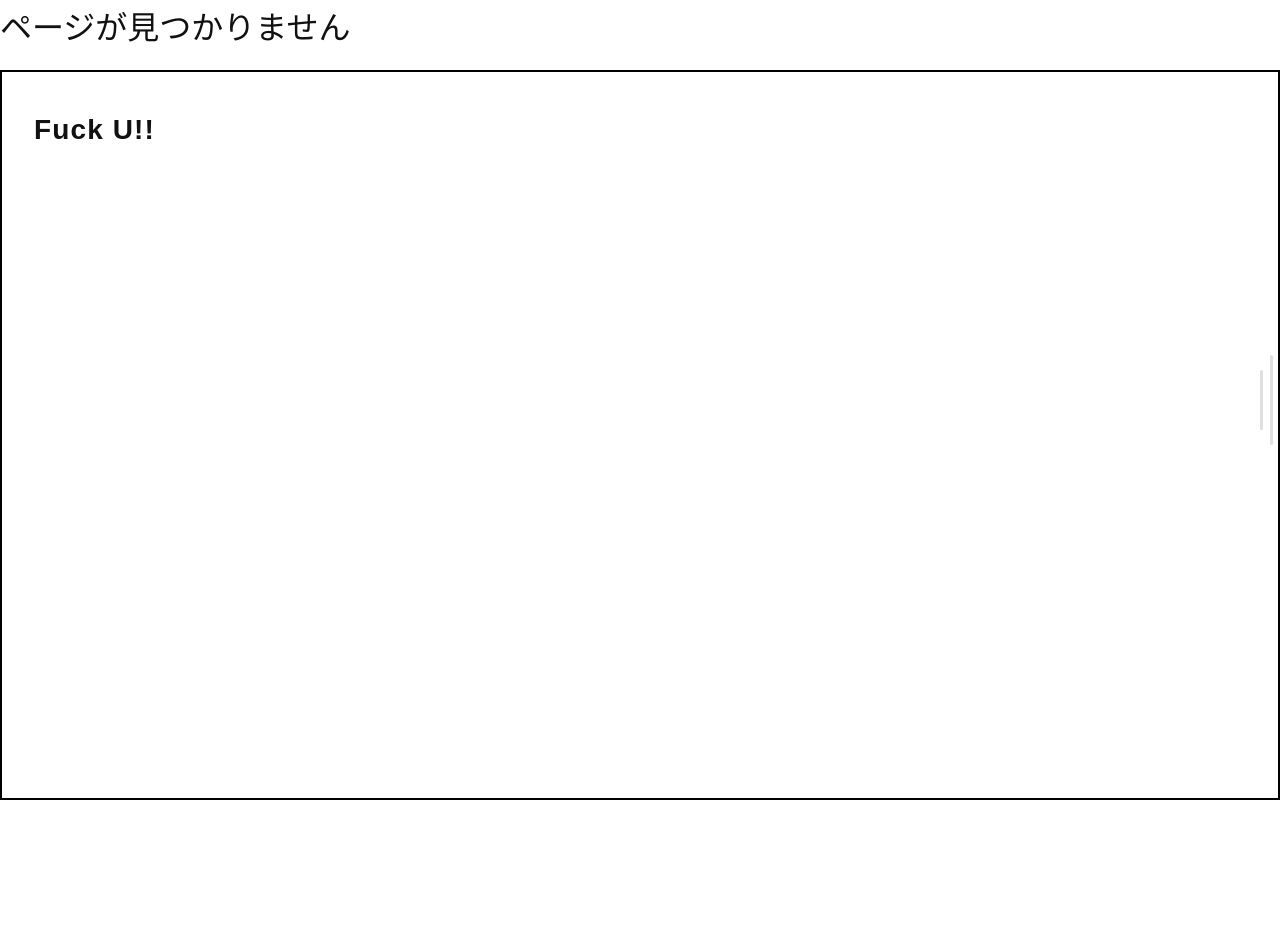
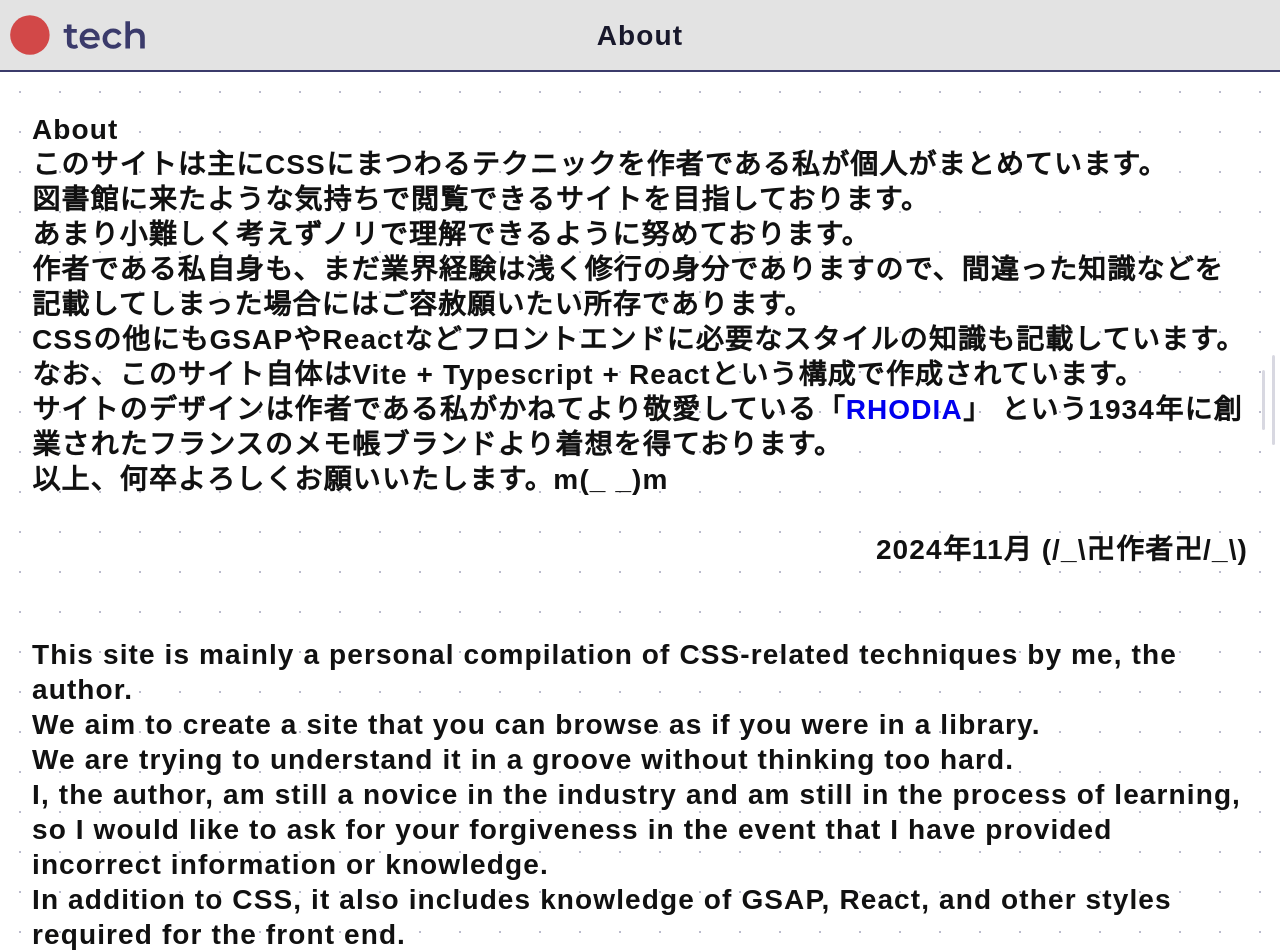
Before and after one commit to takyamata/css-stockroom, a React (Vite) app: page /about in a window 1280 px wide. Shown: the top 952 px of the page. Before the commit the page ends 800 px from the top, so only its background shows below. Built offline with nearby package versions, Linux system fonts and the light colour scheme; a web font is replaced by a local one.

Commit message:
色々見た目調整

```diff
--- /dev/null
+++ b/src/assets/Logo.tsx
@@ -0,0 +1,31 @@
+interface LogoProps {
+    className: string;
+}
+const Logo: React.FC<LogoProps> = ({ className }) => {
+    return (
+        <svg
+            //   {...props}
+            className={`logo ${className}`}
+            viewBox="0 0 1903 564"
+            xmlns="http://www.w3.org/2000/svg"
+        >
+            <g transform="matrix(1.52151,0,0,1.52151,-165.277,-421.935)">
+                <path d="M739.849,578.109C734.84,582.208 728.691,585.282 721.404,587.331C714.345,589.381 706.83,590.406 698.86,590.406C678.82,590.406 663.335,585.168 652.405,574.693C641.474,564.218 636.009,548.961 636.009,528.921L636.009,441.135L605.95,441.135L605.95,406.977L636.009,406.977L636.009,365.304L678.707,365.304L678.707,406.977L727.553,406.977L727.553,441.135L678.707,441.135L678.707,527.896C678.707,536.778 680.87,543.609 685.197,548.391C689.523,552.946 695.786,555.223 703.984,555.223C713.548,555.223 721.518,552.718 727.894,547.708L739.849,578.109Z" />
+            </g>
+            <g transform="matrix(1.52151,0,0,1.52151,-165.277,-421.935)">
+                <path d="M940.357,497.837C940.357,500.798 940.13,505.01 939.674,510.476L796.552,510.476C799.057,523.911 805.547,534.614 816.022,542.584C826.725,550.327 839.933,554.198 855.645,554.198C875.685,554.198 892.195,547.594 905.175,534.386L928.06,560.688C919.863,570.48 909.501,577.881 896.977,582.891C884.452,587.901 870.333,590.406 854.621,590.406C834.581,590.406 816.933,586.421 801.676,578.45C786.418,570.48 774.577,559.436 766.151,545.317C757.953,530.971 753.854,514.802 753.854,496.813C753.854,479.05 757.839,463.11 765.81,448.991C774.008,434.645 785.28,423.487 799.626,415.516C813.973,407.546 830.141,403.561 848.131,403.561C865.893,403.561 881.719,407.546 895.61,415.516C909.729,423.259 920.66,434.303 928.402,448.65C936.372,462.768 940.357,479.164 940.357,497.837ZM848.131,437.719C834.467,437.719 822.854,441.818 813.289,450.016C803.953,457.986 798.26,468.689 796.21,482.125L899.709,482.125C897.888,468.917 892.308,458.214 882.972,450.016C873.635,441.818 862.022,437.719 848.131,437.719Z" />
+            </g>
+            <g transform="matrix(1.52151,0,0,1.52151,-165.277,-421.935)">
+                <path d="M1065.03,590.406C1046.13,590.406 1029.17,586.421 1014.14,578.45C999.109,570.48 987.382,559.436 978.956,545.317C970.53,530.971 966.318,514.802 966.318,496.813C966.318,478.823 970.53,462.768 978.956,448.65C987.382,434.531 998.995,423.487 1013.8,415.516C1028.83,407.546 1045.91,403.561 1065.03,403.561C1083.02,403.561 1098.74,407.205 1112.17,414.492C1125.84,421.779 1136.08,432.254 1142.91,445.917L1110.12,465.046C1104.88,456.62 1098.28,450.358 1090.31,446.259C1082.57,441.932 1074.03,439.769 1064.69,439.769C1048.75,439.769 1035.55,445.006 1025.07,455.481C1014.59,465.729 1009.36,479.506 1009.36,496.813C1009.36,514.119 1014.48,528.01 1024.73,538.485C1035.2,548.733 1048.53,553.857 1064.69,553.857C1074.03,553.857 1082.57,551.807 1090.31,547.708C1098.28,543.381 1104.88,537.005 1110.12,528.58L1142.91,547.708C1135.86,561.371 1125.49,571.96 1111.83,579.475C1098.39,586.762 1082.8,590.406 1065.03,590.406Z" />
+            </g>
+            <g transform="matrix(1.52151,0,0,1.52151,-165.277,-421.935)">
+                <path d="M1281.6,403.561C1304.6,403.561 1323.04,410.279 1336.93,423.714C1350.82,437.15 1357.77,457.075 1357.77,483.491L1357.77,588.015L1315.07,588.015L1315.07,488.956C1315.07,473.016 1311.31,461.06 1303.8,453.09C1296.29,444.892 1285.58,440.793 1271.69,440.793C1255.98,440.793 1243.57,445.575 1234.46,455.14C1225.35,464.476 1220.8,478.026 1220.8,495.788L1220.8,588.015L1178.1,588.015L1178.1,334.562L1220.8,334.562L1220.8,426.789C1227.86,419.274 1236.51,413.581 1246.76,409.709C1257.23,405.61 1268.84,403.561 1281.6,403.561Z" />
+            </g>
+            <g transform="matrix(1.52151,0,0,1.52151,-25.1718,-346.732)">
+                <circle cx="200.974" cy="413.057" r="182.85" />
+            </g>
+        </svg>
+    );
+};
+
+export default Logo;
--- /dev/null
+++ b/src/components/About/About.tsx
@@ -0,0 +1,75 @@
+import React from 'react';
+
+const About = () => {
+    return (
+        <div>
+            About
+            <p>
+                このサイトは主にCSSにまつわるテクニックを作者である私が個人がまとめています。
+                <br />
+                図書館に来たような気持ちで閲覧できるサイトを目指しております。
+                <br />
+                あまり小難しく考えずノリで理解できるように努めております。
+                <br />
+                作者である私自身も、まだ業界経験は浅く修行の身分でありますので、間違った知識などを記載してしまった場合にはご容赦願いたい所存であります。
+                <br />
+                CSSの他にもGSAPやReactなどフロントエンドに必要なスタイルの知識も記載しています。
+                <br />
+                なお、このサイト自体はVite + Typescript +
+                Reactという構成で作成されています。
+                <br />
+                サイトのデザインは作者である私がかねてより敬愛している「
+                <a href="https://www.bloc-rhodia.jp/index.html" target="_blank">
+                    RHODIA
+                </a>
+                」
+                という1934年に創業されたフランスのメモ帳ブランドより着想を得ております。
+                <br />
+                以上、何卒よろしくお願いいたします。m(_ _)m
+                <br />
+                <br />
+                <span style={{ display: 'block', textAlign: 'right' }}>
+                    2024年11月 (/_\卍作者卍/_\)
+                </span>
+            </p>
+            <br />
+            <br />
+            <p>
+                This site is mainly a personal compilation of CSS-related
+                techniques by me, the author.
+                <br />
+                We aim to create a site that you can browse as if you were in a
+                library.
+                <br />
+                We are trying to understand it in a groove without thinking too
+                hard.
+                <br />
+                I, the author, am still a novice in the industry and am still in
+                the process of learning, so I would like to ask for your
+                forgiveness in the event that I have provided incorrect
+                information or knowledge.
+                <br />
+                In addition to CSS, it also includes knowledge of GSAP, React,
+                and other styles required for the front end.
+                <br />
+                The site itself was created using Vite + Typescript + React.
+                <br />
+                The design of the site was inspired by
+                <a href="https://www.bloc-rhodia.jp/index.html" target="_blank">
+                    RHODIA
+                </a>
+                , a French brand of notepads founded in 1934, whichI have long
+                admired.
+                <br />
+                Thank you in advance for your cooperation. :D
+                <br />
+                <br />
+                <span style={{ display: 'block', textAlign: 'right' }}>
+                    November 2024 (/_\卍author卍/_\)
+                </span>
+            </p>
+        </div>
+    );
+};
+
+export default About;
--- /dev/null
+++ b/src/components/Gsap/Scroll.module.scss
@@ -0,0 +1,10 @@
+.root {
+}
+.button {
+    width: 10rem;
+    height: 3rem;
+    border-radius: 1.5rem;
+    padding: 0.4rem;
+    background-color: var(--button);
+    transition: all 0.2s ease;
+}
--- a/src/components/Gsap/Scroll.tsx
+++ b/src/components/Gsap/Scroll.tsx
@@ -1,7 +1,37 @@
-import React from 'react';
+import React, { useState } from 'react';
+import styles from './Scroll.module.scss';
 
 const Scroll = () => {
-    return <div>Scroll画面です</div>;
+    const handleClick = () => {
+        // CSS変数の値を取得
+        const rootStyle = getComputedStyle(document.documentElement);
+        const delayTime = rootStyle.getPropertyValue('--time-button').trim(); // 時間を取得
+
+        // 取得した時間をミリ秒に変換
+        const delayInMilliseconds = parseInt(delayTime, 10) * 1000; // 秒単位からミリ秒単位に変換
+
+        // console.log(`Delay time: ${delayInMilliseconds}ms`); // コンソールに表示
+
+        // 指定された時間だけ遅延させる
+        setTimeout(() => {
+            // 遅延後の処理（例: ボタンの色をトグル）
+            const currentColor = rootStyle.getPropertyValue('--button').trim();
+            const newColor = currentColor === 'blue' ? 'red' : 'blue'; // 色をトグル
+            document.documentElement.style.setProperty('--button', newColor);
+        }, delayInMilliseconds);
+    };
+    return (
+        <div className={styles.root}>
+            Scroll画面です
+            <button
+                type="button"
+                className={styles.button}
+                onClick={handleClick}
+            >
+                <span>ボタン</span>
+            </button>
+        </div>
+    );
 };
 
 export default Scroll;
--- a/src/components/Header/header.module.scss
+++ b/src/components/Header/header.module.scss
@@ -1,10 +1,19 @@
+@use '@styles/mixin' as *;
 .root {
     grid-area: header;
     background-color: var(--header);
-    &__child {
-        background-color: blue;
-    }
+    display: grid;
+    place-content: center;
+    position: relative;
 }
-.child {
-    // background-color: blue;
+h1 {
+    @include font(extra-bold, var(--base-dark));
 }
+.logo {
+    width: auto;
+    height: 4rem;
+    position: absolute;
+    top: 50%;
+    left: 1rem;
+    transform: translateY(-50%);
+}
--- a/src/components/Header/header.tsx
+++ b/src/components/Header/header.tsx
@@ -2,6 +2,7 @@ import React from 'react';
 import { useLocation } from 'react-router-dom';
 import styles from './Header.module.scss';
 import { parentRoutes, gsapRoutes } from '@route/routes';
+import LogoSVG from '@assets/Logo';
 
 const Header = () => {
     const location = useLocation();
@@ -11,6 +12,7 @@ const Header = () => {
     );
     return (
         <div className={styles.root}>
+            <LogoSVG className={styles.logo} />
             <h1>{currentRoute?.text || 'ページが見つかりません'}</h1>
         </div>
     );
--- a/src/components/Main/main.module.scss
+++ b/src/components/Main/main.module.scss
@@ -3,8 +3,14 @@
     grid-area: main;
     background-color: var(--main);
     padding: 4rem 3.2rem;
-    border-top: 0.1rem solid var(--border);
+    border-top: 0.2rem solid var(--border);
     @include font(extra-bold);
-    border: 0.2rem solid black;
     min-height: 100%;
+    background-image: radial-gradient(
+        circle,
+        rgba(#3b3b6b, 0.35) 1px,
+        transparent 1px
+    );
+    background-position: 0 0;
+    background-size: 4rem 4rem;
 }
--- a/src/components/SideMenu/sideMenu.module.scss
+++ b/src/components/SideMenu/sideMenu.module.scss
@@ -2,7 +2,6 @@
 .root {
     grid-area: sidemenu;
     background-color: var(--sidemenu);
-    border-right: 0.1rem solid var(--border);
     position: absolute;
     top: 0;
     width: 20rem;
@@ -15,6 +14,7 @@
     display: flex;
     flex-direction: column;
     justify-content: space-between;
+    border: 0.2rem solid var(--border);
     &[data-position='left'] {
         border-radius: 0 1.2rem 1.2rem 0;
     }
@@ -23,7 +23,7 @@
     }
     // openの共通
     &[data-state='open'] {
-        box-shadow: 0 0 1rem 0 rgba(black, 0.2);
+        // box-shadow: 0 0 1rem 0 rgba(black, 0.2);
         &::before,
         &::after {
             opacity: 0.05;
@@ -55,6 +55,7 @@
     &[data-position='left'][data-state='open'] {
         left: 0;
         transform: translate(0, -50%);
+        border-left: none;
         &::before {
             right: -2.5rem;
         }
@@ -66,6 +67,7 @@
     &[data-position='right'][data-state='open'] {
         left: 100%;
         transform: translate(-100%, -50%);
+        border-right: none;
         &::before {
             left: -2.5rem;
         }
@@ -75,7 +77,7 @@
     }
     // 閉じているときのhover共通
     &:has(.button_open:hover) {
-        box-shadow: 0 0 1rem 0 rgba(black, 0.2);
+        // box-shadow: 0 0 1rem 0 rgba(black, 0.2);
         &::before {
             height: 11rem;
         }
@@ -134,32 +136,35 @@
 .li {
     border-radius: 10rem;
     position: relative;
-    &[data-current='true'] {
-        &::after,
-        &::before {
+    &::after {
         content: '';
         display: block;
         width: calc(100% + 2rem);
-            height: 0.1rem;
+        height: 0.3rem;
         border-radius: 10rem;
         background-color: var(--current);
         position: absolute;
-        }
-        &::after {
         bottom: 0;
-        }
-        &::before {
-            bottom: calc(0% - 0.3rem);
+        transition: all 0.22s cubic-bezier(0.02, 0.42, 0.59, 1.35);
     }
     [data-position='right'] & {
-            &::after,
-            &::before {
+        &::after {
+            left: calc(100% + 1.2rem);
+        }
+    }
+    [data-position='left'] & {
+        &::after {
+            right: calc(100% + 1.2rem);
+        }
+    }
+    &[data-current='true'] {
+        [data-position='right'] & {
+            &::after {
                 left: calc(0% + 1.2rem);
             }
         }
         [data-position='left'] & {
-            &::after,
-            &::before {
+            &::after {
                 right: calc(0% + 1.2rem);
             }
         }
@@ -174,6 +179,7 @@
     background-color: var(--sidemenu);
     border: 0.1rem solid var(--sidemenu);
     transition: background-color var(--time-fast) var(--ease-fast);
+    text-align: left;
     @include hover {
         background-color: var(--sidemenu-dark);
     }
@@ -182,10 +188,9 @@
 }
 .span {
     display: block;
-    @include font(large, var(--base));
+    @include font(large, var(--base-dark));
     [data-current='true'] & {
         @include font(large-bold, var(--base));
-        // transform: translateX(1rem);
     }
 }
 .menu {
@@ -199,7 +204,7 @@
     }
 }
 
-%button {
+@mixin button() {
     cursor: pointer;
     border-radius: 100rem;
     width: 5rem;
@@ -207,6 +212,7 @@
     display: grid;
     place-content: center;
     transition: border var(--base-time) ease;
+    background-color: none;
     @include hover {
         background-color: var(--sidemenu-dark);
     }
@@ -217,7 +223,7 @@
 }
 .button {
     &_close {
-        @extend %button;
+        @include button;
         svg {
             @extend %icon;
             stroke: var(--base);
@@ -253,9 +259,10 @@
         }
     }
     &_position {
-        @extend %button;
+        @include button;
         svg {
             @extend %icon;
+            // fill: var(--base);
             fill: var(--base);
             transition: background-color var(--time-fast) var(--ease-fast);
         }
--- a/src/route/routes.tsx
+++ b/src/route/routes.tsx
@@ -8,6 +8,7 @@ import Blog from '@pages/Blog';
 import NoMatch from '@pages/NoMatch';
 import Gsap from '@pages/Gsap';
 import Scroll from '@components/Gsap/Scroll';
+import About from '@components/About/About';
 
 // 既存のRouteObjectに含まれていないものは別途使で拡張する
 type CustomRouteObject = RouteObject & {
@@ -22,19 +23,24 @@ const parentRoutes: CustomRouteObject[] = [
         text: 'Home',
     },
     {
+        path: '/about',
+        element: <About />,
+        text: 'About',
+    },
+    {
         path: '/button',
         element: <Button />,
-        text: 'button',
+        text: 'Button',
     },
     {
         path: '/link',
         element: <Link />,
-        text: 'link',
+        text: 'Link',
     },
     {
         path: '/css-property',
         element: <CssProperty />,
-        text: 'css-property',
+        text: 'CSS-Property',
     },
     {
         path: '/gsap',
@@ -44,12 +50,12 @@ const parentRoutes: CustomRouteObject[] = [
     {
         path: '/other',
         element: <Other />,
-        text: 'other',
+        text: 'Other',
     },
     {
         path: '/blog',
         element: <Blog />,
-        text: 'blog',
+        text: 'Blog',
     },
     {
         path: '*',
--- a/src/styles/global/base.scss
+++ b/src/styles/global/base.scss
@@ -30,3 +30,14 @@ body {
     background-color: var(--bg);
     @include font(mid, var(--black_1));
 }
+.logo {
+    g {
+        &:not(:last-of-type) {
+            // fill: #3b3b6b;
+            fill: #3b3b6b;
+        }
+        &:last-of-type {
+            fill: var(--logo-red);
+        }
+    }
+}
--- a/src/styles/global/variables.scss
+++ b/src/styles/global/variables.scss
@@ -11,20 +11,26 @@ $PCWindowWidth: 1440;
     --error: #d6000f;
     --warning: #ffe600;
     --disabled: #c4c4c4;
-    --header: #ffffff;
+    --header: color-mix(in sRGB, var(--sidemenu) 90%, black);
     --sidemenu: #fcfcfc;
-    --sidemenu-dark: color-mix(in sRGB, var(--sidemenu) 93%, black);
+    --sidemenu-dark: color-mix(in sRGB, var(--sidemenu) 90%, black);
     --main: #ffffff;
 
-    --border: #e1e1e2;
-    --base: #5e5e5e;
+    --border: #3b3b6b;
+    --base: #3b3b6b;
     --base-thin: color-mix(in sRGB, var(--base) 20%, white);
-    --icon: #52525b;
-    --current: #2f60dc;
+    --base-dark: color-mix(in srgb, var(--base) 40%, black);
+    --icon: #3b3b6b;
+    --current: #d24848;
+    --logo-red: #d24848;
+
+    --button: red;
     // イージング ======================
     --ease-fast: cubic-bezier(0.4, 0.41, 0.25, 1);
     // タイム ======================
     --time-base: 0.16s;
     --time-fase: 0.08s;
+
+    --time-page-transition: 3s;
     // その他 ======================
 }
```
Also changed, not shown: src/assets/LOGO.svg (added). Lines whose indentation alone changed are shown as unchanged.
